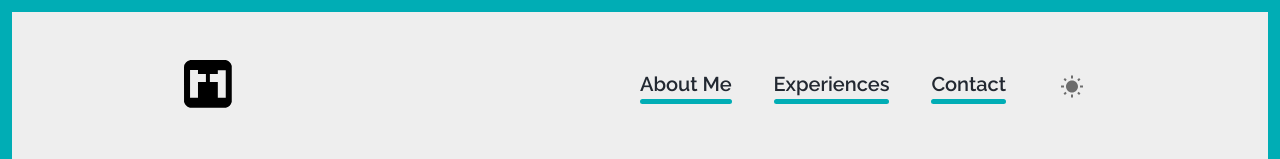
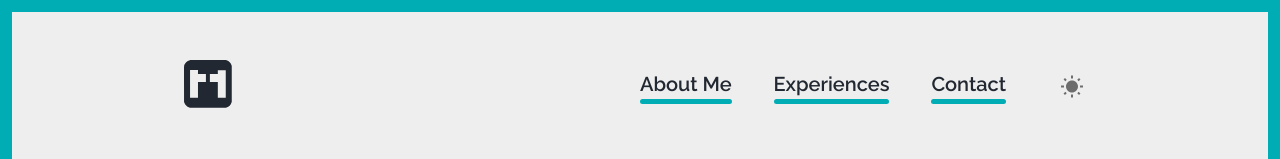
Before and after one commit to rid1hady/my-personal-website, a React (Create React App) app: page / in a window 1280 px wide. Shown: the top 159 px of the page. Built offline with nearby package versions, Linux system fonts and the light colour scheme.

Commit message:
Logo DarkMode Option

```diff
--- a/src/components/Navbar/index.js
+++ b/src/components/Navbar/index.js
@@ -3,7 +3,6 @@ import { Link } from 'react-router-dom'
 import Typography from '@material-ui/core/Typography'
 import Grid from '@material-ui/core/Grid'
 import useStyles from './styles'
-import logo from '../../assets/logo.svg'
 import IconButton from '@material-ui/core/IconButton'
 import WbSunnyIcon from '@material-ui/icons/WbSunny'
 import NightsStayIcon from '@material-ui/icons/NightsStay'
@@ -58,7 +57,30 @@ export default function NavBar({ toggleTheme, darkMode }) {
       >
         <Grid item xs={1}>
           <Link to='/'>
-            <img src={logo} className={classes.appIcon} alt='app-icon' />
+            <svg
+              version='1.0'
+              xmlns='http://www.w3.org/2000/svg'
+              viewBox='0 0 484.000000 484.000000'
+              preserveAspectRatio='xMidYMid meet'
+              className={classes.appIcon}
+            >
+              <g
+                transform='translate(0.000000,484.000000) scale(0.100000,-0.100000)'
+                fill={darkMode ? '#eeeeee' : '#222831'}
+                stroke='none'
+              >
+                <path
+                  d='M584 4825 c-143 -31 -265 -98 -368 -201 -76 -75 -123 -147 -163 -244
+  -56 -139 -54 -50 -51 -1983 l3 -1782 24 -70 c85 -253 253 -419 501 -497 l75
+  -23 1805 0 1805 0 75 23 c251 79 422 250 502 502 l23 75 0 1805 0 1805 -23 75
+  c-78 248 -244 416 -497 501 l-70 24 -1790 2 c-1466 1 -1801 -1 -1851 -12z
+  m826 -1195 l0 -200 400 0 400 0 0 -400 0 -400 -400 0 -400 0 0 -800 0 -800
+  -400 0 -400 0 0 1400 0 1400 400 0 400 0 0 -200z m2800 -1210 l0 -1390 -400 0
+  -400 0 0 800 0 800 -400 0 -400 0 0 400 0 400 400 0 400 0 0 190 0 190 400 0
+  400 0 0 -1390z'
+                />
+              </g>
+            </svg>
           </Link>
         </Grid>
         <Grid
--- a/src/components/Navbar/styles.js
+++ b/src/components/Navbar/styles.js
@@ -40,7 +40,8 @@ const styles = makeStyles(theme => ({
   },
   appIcon: {
     width: '3rem',
-    height: '3rem'
+    height: '3rem',
+    fill: 'white'
   }
 }))
 
```
Also changed, not shown: src/assets/logo.svg.
